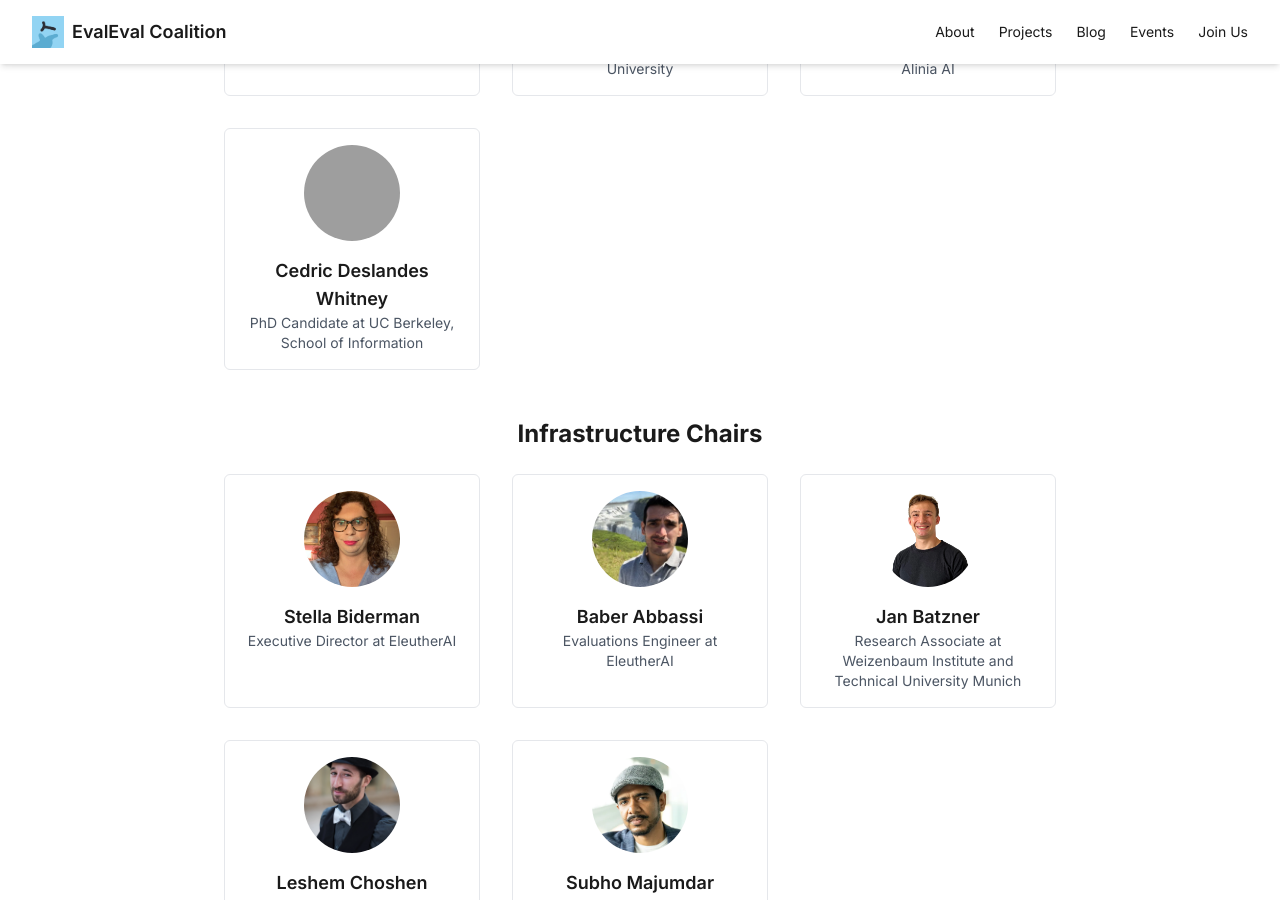
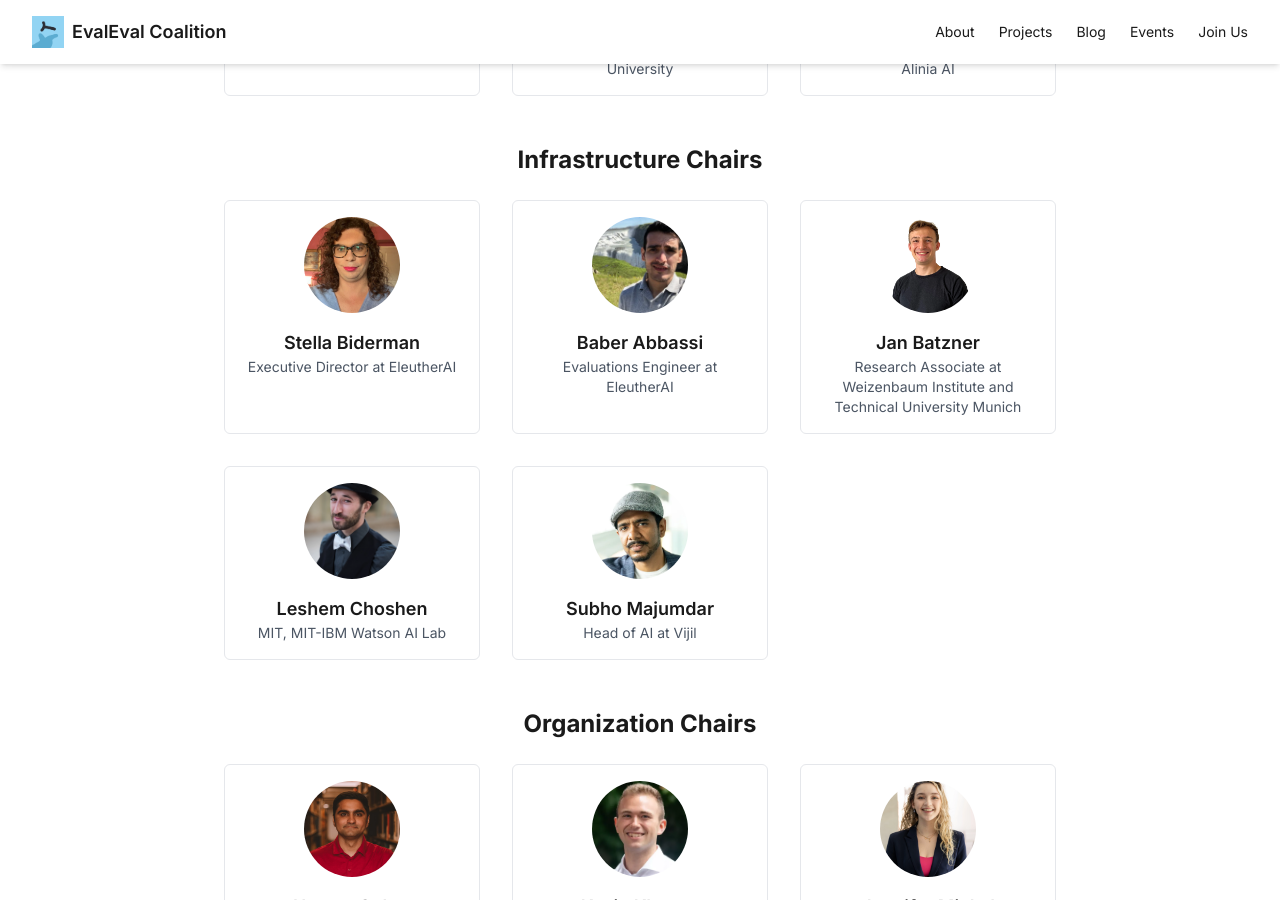
Before and after one commit to evaleval/evaleval.github.io, a Jekyll site: the page built from about.md, in a window 1280 px wide and 900 px high, scrolled down 1884 px. Built offline with Jekyll 4.4.1, drawn with Linux system fonts in a browser that asks for light colours; nearby versions of some CDN libraries; some of the changed lines change nothing that is shown; some of the changed text lies outside the part shown; grey boxes are pictures that could not be loaded.

Commit message:
Updated team page/bios

```diff
--- a/_data/team.yml
+++ b/_data/team.yml
@@ -201,7 +201,7 @@
 - name: Kevin Wei
   lastname: Wei
   role: Organizing Chair
-  subheading:
+  subheading: JD Candidate at Harvard Law School
   link: https://kevinlwei.com/
   photo: assets/img/team/kevin-wei.webp
   affiliations:
@@ -209,16 +209,16 @@
   projects:
     - research-output
 
-- name: Cedric Deslandes Whitney
-  lastname: Whitney
-  role: Research Chair
-  subheading: PhD Candidate at UC Berkeley, School of Information
-  link: https://scholar.google.com/citations?hl=en&user=-hx7ClMAAAAJ
-  photo: assets/img/team/cedric-whitney.webp
-  affiliations:
-    - research
-  projects:
-    - eval-cards
+# - name: Cedric Deslandes Whitney
+#   lastname: Whitney
+#   role: Research Chair
+#   subheading: PhD Candidate at UC Berkeley, School of Information
+#   link: https://scholar.google.com/citations?hl=en&user=-hx7ClMAAAAJ
+#   photo: assets/img/team/cedric-whitney.webp
+#   affiliations:
+#     - research
+#   projects:
+#     - eval-cards
 
 # - name: Garnett Achieng
 #   lastname: Achieng
```
